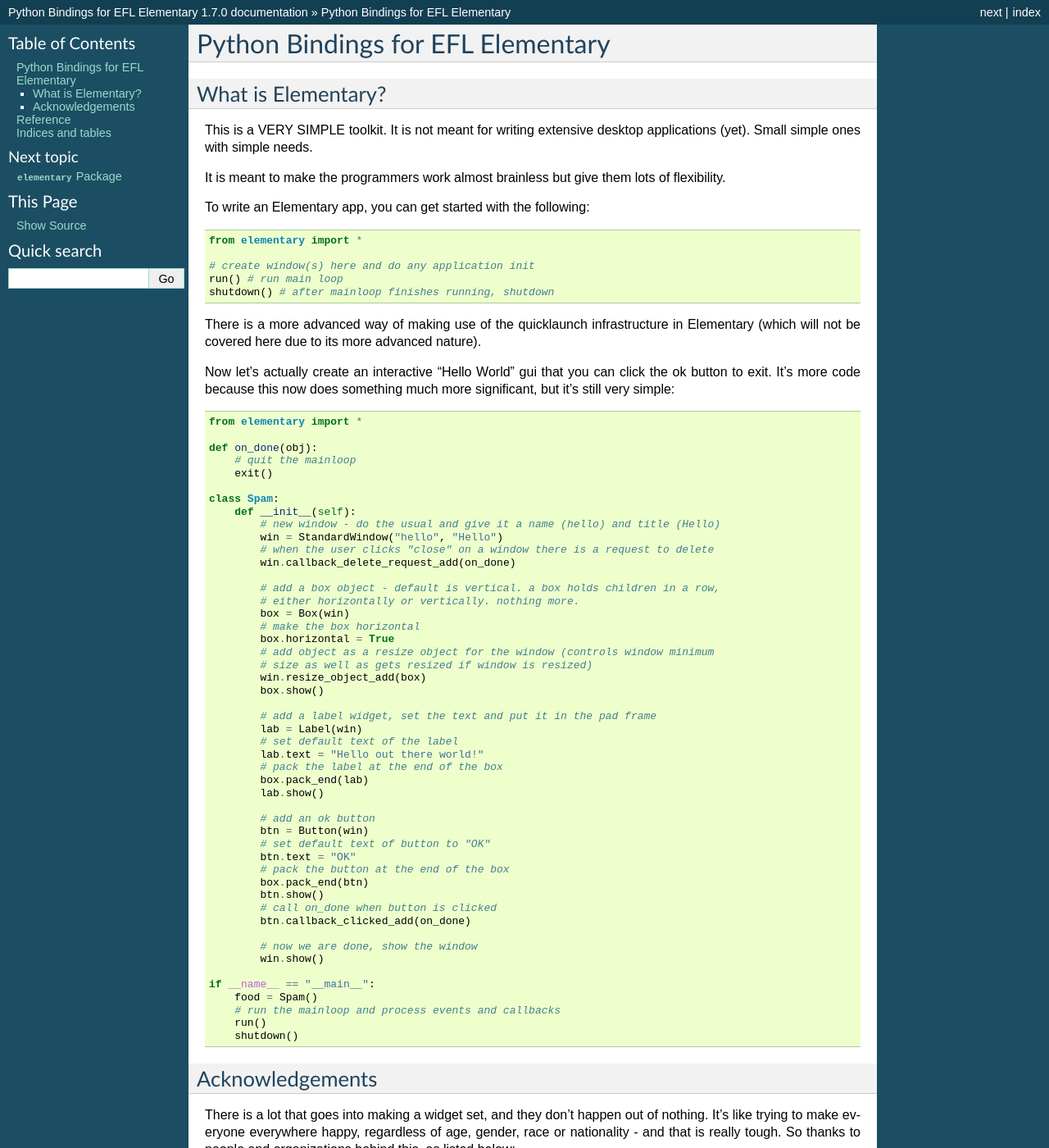
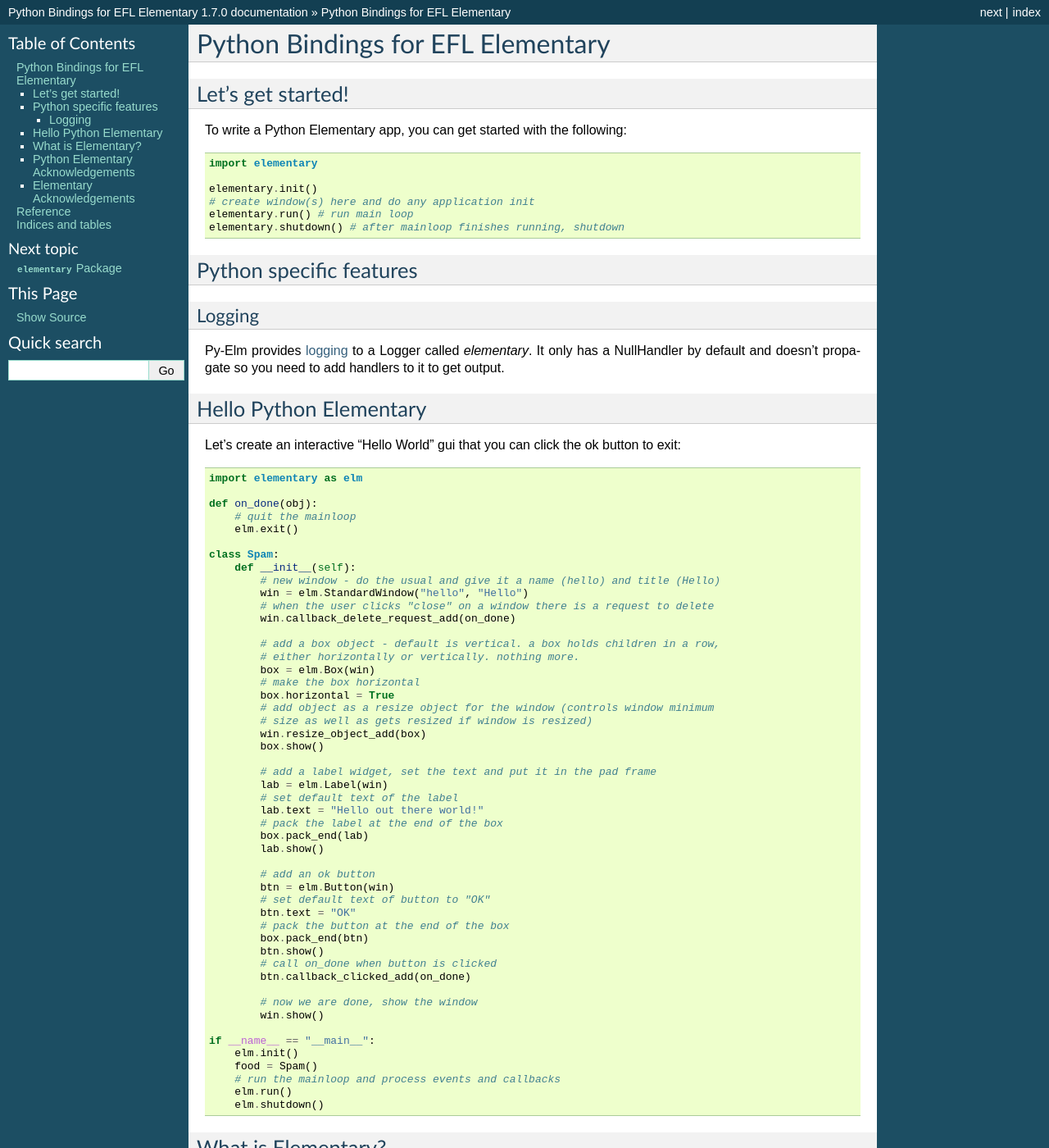
Before and after one commit to kaihu/efl-py, a Sphinx documentation site: the page built from python-elementary/doc/index.rst, in a window 1280 px wide and 1400 px high. Shown: the whole window at 82% size. Built offline with Sphinx 7.4.7, drawn with Linux system fonts in a browser that asks for light colours; some of the changed text lies outside the part shown.

Commit message:
Improve the documentation index page

```diff
--- a/python-elementary/doc/index.rst
+++ b/python-elementary/doc/index.rst
@@ -1,48 +1,50 @@
 Python Bindings for EFL Elementary
 ==================================
 
-What is Elementary?
--------------------
+Let's get started!
+------------------
 
-This is a VERY SIMPLE toolkit. It is not meant for writing extensive desktop
-applications (yet). Small simple ones with simple needs.
+To write a Python Elementary app, you can get started with the following::
 
-It is meant to make the programmers work almost brainless but give them lots
-of flexibility.
+    import elementary
 
-To write an Elementary app, you can get started with the following::
+    elementary.init()
+    # create window(s) here and do any application init
+    elementary.run() # run main loop
+    elementary.shutdown() # after mainloop finishes running, shutdown
 
-    from elementary import *
+Python specific features
+------------------------
 
-    # create window(s) here and do any application init
-    run() # run main loop
-    shutdown() # after mainloop finishes running, shutdown
+Logging
+^^^^^^^
 
+Py-Elm provides `logging <http://docs.python.org/2/library/logging.html>`_
+to a Logger called *elementary*. It only has a NullHandler by default and
+doesn't propagate so you need to add handlers to it to get output.
 
-There is a more advanced way of making use of the quicklaunch infrastructure
-in Elementary (which will not be covered here due to its more advanced
-nature).
+Hello Python Elementary
+-----------------------
 
-Now let's actually create an interactive "Hello World" gui that you can
-click the ok button to exit. It's more code because this now does something
-much more significant, but it's still very simple::
+Let's create an interactive "Hello World" gui that you can click the ok
+button to exit::
 
-    from elementary import *
+    import elementary as elm
 
     def on_done(obj):
         # quit the mainloop
-        exit()
+        elm.exit()
 
     class Spam:
         def __init__(self):
             # new window - do the usual and give it a name (hello) and title (Hello)
-            win = StandardWindow("hello", "Hello")
+            win = elm.StandardWindow("hello", "Hello")
             # when the user clicks "close" on a window there is a request to delete
             win.callback_delete_request_add(on_done)
 
             # add a box object - default is vertical. a box holds children in a row,
             # either horizontally or vertically. nothing more.
-            box = Box(win)
+            box = elm.Box(win)
             # make the box horizontal
             box.horizontal = True
             # add object as a resize object for the window (controls window minimum
@@ -51,7 +53,7 @@ much more significant, but it's still very simple::
             box.show()
 
             # add a label widget, set the text and put it in the pad frame
-            lab = Label(win)
+            lab = elm.Label(win)
             # set default text of the label
             lab.text = "Hello out there world!"
             # pack the label at the end of the box
@@ -59,7 +61,7 @@ much more significant, but it's still very simple::
             lab.show()
 
             # add an ok button
-            btn = Button(win)
+            btn = elm.Button(win)
             # set default text of button to "OK"
             btn.text = "OK"
             # pack the button at the end of the box
@@ -72,14 +74,43 @@ much more significant, but it's still very simple::
             win.show()
 
     if __name__ == "__main__":
+        elm.init()
         food = Spam()
         # run the mainloop and process events and callbacks
-        run()
-        shutdown()
+        elm.run()
+        elm.shutdown()
 
+What is Elementary?
+-------------------
 
-Acknowledgements
-----------------
+Elementary is a VERY SIMPLE toolkit. It is not meant for writing extensive desktop
+applications (yet). Small simple ones with simple needs.
+
+It is meant to make the programmers work almost brainless but give them lots
+of flexibility.
+
+Python Elementary Acknowledgements
+----------------------------------
+
+:Copyright:
+    Python Bindings for EFL Elementary are Copyright (C) 2008-2012 Simon Busch
+    and various contributors (see AUTHORS).
+
+:License:
+    Python Bindings for EFL Elementary are licensed LGPL-3 (see COPYING).
+
+:Authors:
+    - `Simon Busch <mailto:morphis@gravedo.de>`_
+    - `Boris 'billiob' Faure <mailto:billiob@gmail.com>`_
+    - `Davide 'DaveMDS' Andreoli <mailto:dave@gurumeditation.it>`_
+    - `Fabiano Fidêncio <mailto:fidencio@profusion.mobi>`_
+    - `Bruno Dilly <mailto:bdilly@profusion.mobi>`_
+    - `Tiago Falcão <mailto:tiago@profusion.mobi>`_
+    - `Joost Albers <mailto:joost.albers@nomadrail.com>`_
+    - `Kai Huuhko <mailto:kai.huuhko@gmail.com>`_
+
+Elementary Acknowledgements
+---------------------------
 
 There is a lot that goes into making a widget set, and they don't happen out
 of nothing. It's like trying to make everyone everywhere happy, regardless
@@ -91,8 +122,7 @@ people and organizations behind this, as listed below:
     contributors (see AUTHORS).
 
 :License:
-    Elementary is licensed LGPL-2.1 (see its COPYING file), the python
-    bindings LGPL-2.1 or LGPL-3 (see COPYING).
+    Elementary is licensed LGPL-2.1 (see COPYING)
 
 :Authors:
     - `Carsten Haitzler <mailto:raster@rasterman.com>`_
```
